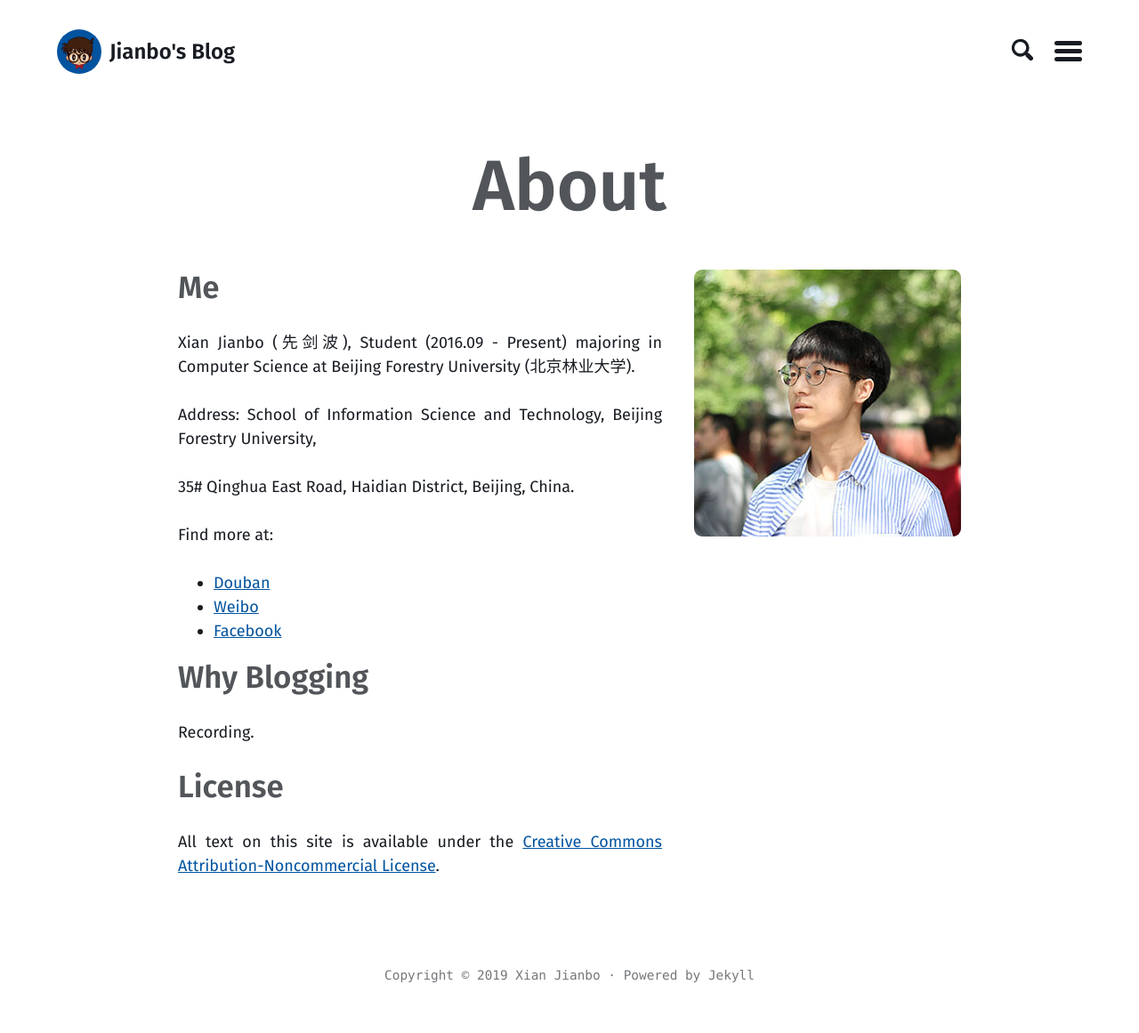
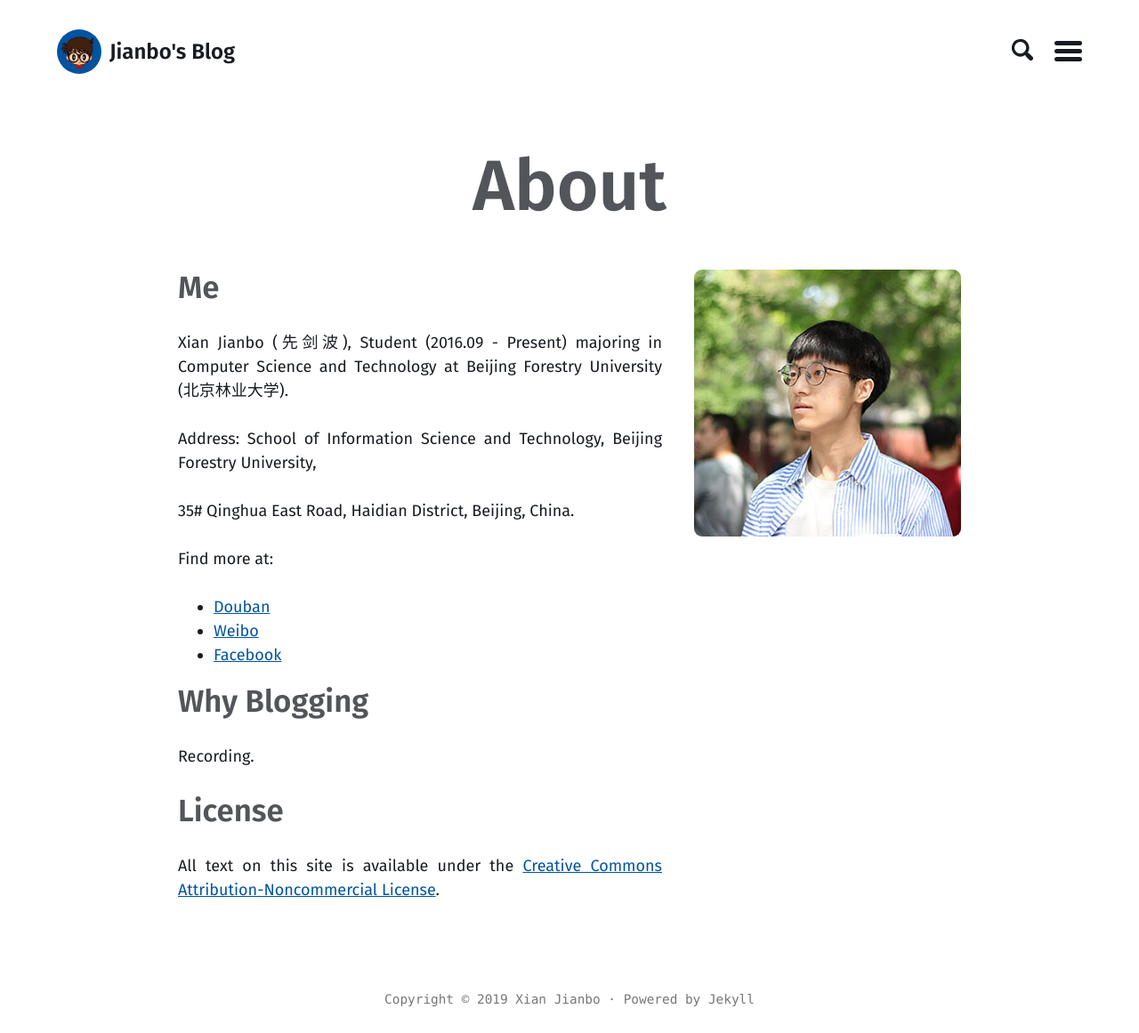
Before and after one commit to xianjianbo/xianjianbo.github.io, a Jekyll site: the page built from about.md, in a window 1280 px wide. Shown: the whole page at 89% size. Built offline with Jekyll 4.4.1, drawn with Linux system fonts in a browser that asks for light colours; before the commit the page ends 1134 px from its top, so only the background shows below that.

Commit message:
update reference format

```diff
--- a/about.md
+++ b/about.md
@@ -6,7 +6,7 @@ permalink: /about/
 
 ## Me
 
-Xian Jianbo (先剑波), Student (2016.09 - Present) majoring in Computer Science at Beijing Forestry University (北京林业大学).
+Xian Jianbo (先剑波), Student (2016.09 - Present) majoring in Computer Science and Technology at Beijing Forestry University (北京林业大学).
 
 Address: School of Information Science and Technology, Beijing Forestry University,
 
```
Also changed, not shown: _posts/2019-07-24-the-magic-of-material-nature-and-the-loveliness-of-human-nature.md (+1 -1 lines).
